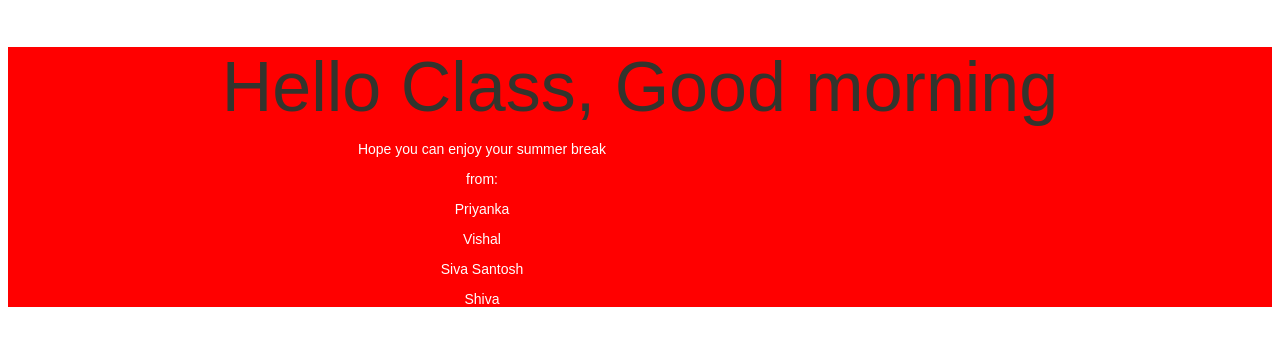
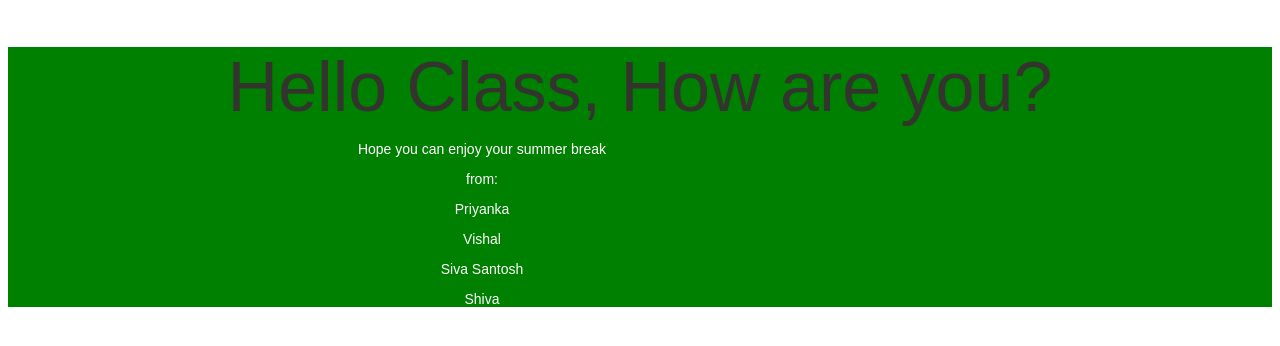
Before and after one commit to ccspringgp/AWS_CICD, a website: page index.html in a window 1280 px wide. Drawn offline with Linux system fonts and the light colour scheme.

Commit message:
text change5

```diff
--- a/index.html
+++ b/index.html
@@ -36,7 +36,7 @@
 
         text-align: center;
         padding-top: 0px;
-        background-color: red;
+        background-color: green;
 
       }
       .textColumn p {
@@ -70,7 +70,7 @@
   </head>
   <body>
     <div class="textColumn">
-      <h1>Hello Class, Good morning</h1>
+      <h1>Hello Class, How are you?</h1>
       <p>Hope you can enjoy your summer break</p>
 
       <p>from:</p>
```
